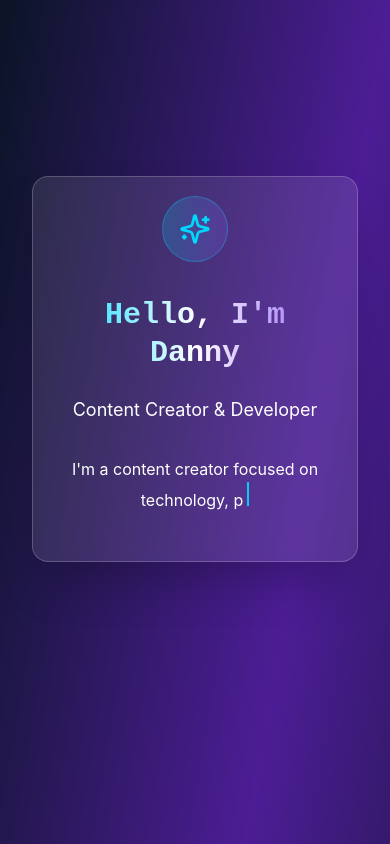
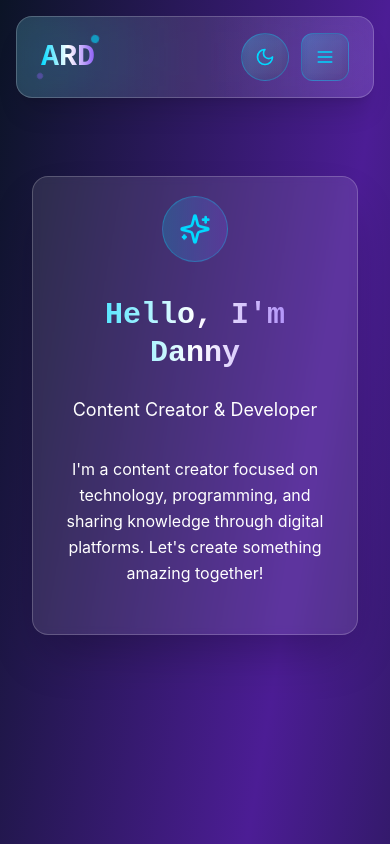
Before and after one commit to ardannydev/ardannyyweb, a React (Vite) app: page / in a window 390 px wide. Shown: the top 844 px of the page. Built offline with nearby package versions, Linux system fonts and the light colour scheme.

Commit message:
Update Ah 6

```diff
--- a/src/components/SocialGrid.tsx
+++ b/src/components/SocialGrid.tsx
@@ -1,11 +1,11 @@
-import React, { useState } from 'react';
+import React from 'react';
 import {
   Instagram,
   Youtube,
   Music,
   Twitter,
   Github,
-  Mail,
+
   ExternalLink,
   MessageCircle,
   DollarSign
@@ -92,7 +92,7 @@ const socialLinks: SocialLink[] = [
 ];
 
 const SocialGrid: React.FC = () => {
-  const [hoveredCard, setHoveredCard] = useState<string | null>(null);
+
   const { t, currentLanguage } = useLanguage();
 
   const getCardSize = (size: string) => {
@@ -105,7 +105,7 @@ const SocialGrid: React.FC = () => {
   };
 
   return (
-    <section key={`social-${currentLanguage.code}`} className="pt-32 pb-16 px-4 sm:px-6 lg:px-8">
+    <section key={`social-${currentLanguage.code}`} className="pt-32 pb-16 px-4 sm:px-6 lg:px-8 preload-visible">
       <div className="max-w-6xl mx-auto">
         {/* Header */}
         <div className="text-center mb-12 sm:mb-16">
@@ -130,8 +130,7 @@ const SocialGrid: React.FC = () => {
                   href={link.url}
                   target="_blank"
                   rel="noopener noreferrer"
-                  onMouseEnter={() => setHoveredCard(link.platform)}
-                  onMouseLeave={() => setHoveredCard(null)}
+
                   className={`group relative block p-6 rounded-2xl backdrop-blur-md bg-white/10 dark:bg-space-blue/20 border border-white/20 dark:border-electric-cyan/30 hover:border-electric-cyan/50 transition-all duration-300 hover:shadow-lg hover:scale-[1.02] min-h-[120px] sm:min-h-[140px]
                     ${link.featured ? 'ring-2 ring-electric-cyan/50' : ''}`}
                 >
--- a/src/components/TypewriterText.tsx
+++ b/src/components/TypewriterText.tsx
@@ -28,6 +28,19 @@ const TypewriterText: React.FC<TypewriterTextProps> = ({
   }, [text, isComplete]);
 
   useEffect(() => {
+    // On mobile devices, skip the typing animation and render immediately
+    const isMobile = typeof window !== 'undefined' && window.matchMedia('(max-width: 768px)').matches;
+    if (isMobile) {
+      // set full text and mark complete
+      setDisplayText(text);
+      setCurrentIndex(text.length);
+      if (!isComplete) {
+        setIsComplete(true);
+        onComplete?.();
+      }
+      return;
+    }
+
     if (currentIndex < text.length) {
       const timeout = setTimeout(() => {
         setDisplayText(prev => prev + text[currentIndex]);
--- a/src/index.css
+++ b/src/index.css
@@ -79,3 +79,11 @@ html, body {
   -webkit-transform: translateZ(0) scale(1);
   transform: translateZ(0) scale(1);
 }
+
+/* Promote above-the-fold sections to their own layer to avoid delayed paint on scroll */
+.preload-visible {
+  -webkit-transform: translateZ(0);
+  transform: translateZ(0);
+  will-change: transform, opacity;
+  contain: paint;
+}
```
